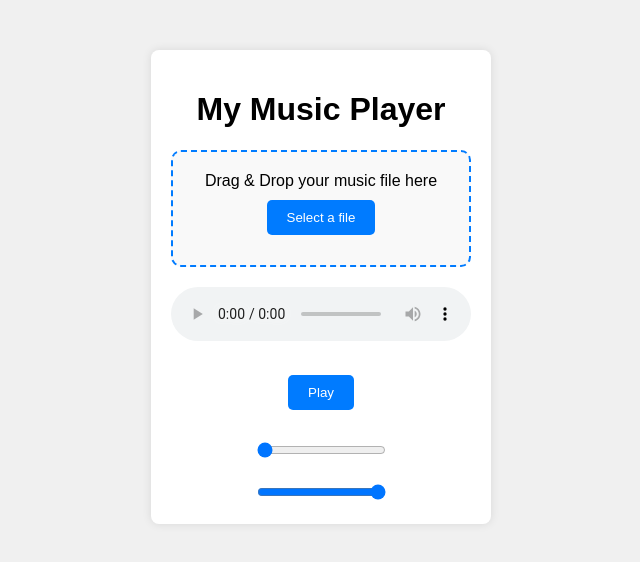
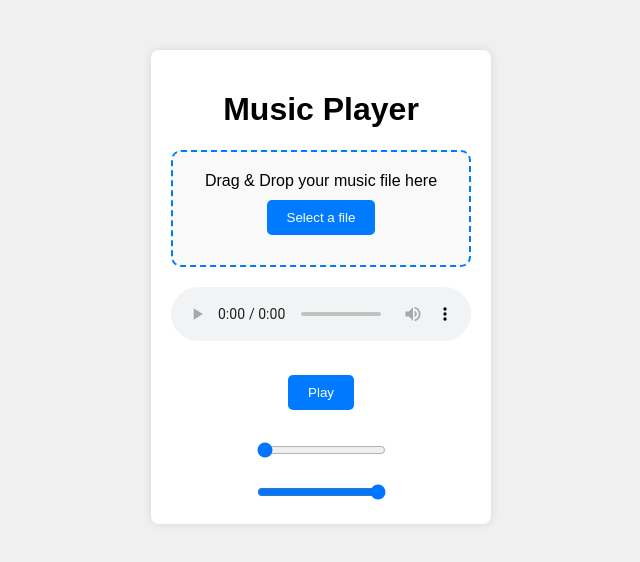
Before and after one commit to nuhuhhuuh/musicplayer, a plain HTML site: page index.html in a window 1280 px wide. Shown: the whole page, without its empty margins (319-959 px from the left). Drawn offline with Linux system fonts and the light colour scheme.

Commit message:
Update index.html

```diff
--- a/index.html
+++ b/index.html
@@ -3,12 +3,12 @@
 <head>
     <meta charset="UTF-8">
     <meta name="viewport" content="width=device-width, initial-scale=1.0">
-    <title>Music Player with Drag and Drop</title>
+    <title>Music Player</title>
     <link rel="stylesheet" href="style.css">
 </head>
 <body>
     <div class="music-player">
-        <h1>My Music Player</h1>
+        <h1>Music Player</h1>
         <div id="drop-area">
             <p>Drag & Drop your music file here</p>
             <input type="file" id="fileElem" accept="audio/*" style="display:none">
```
